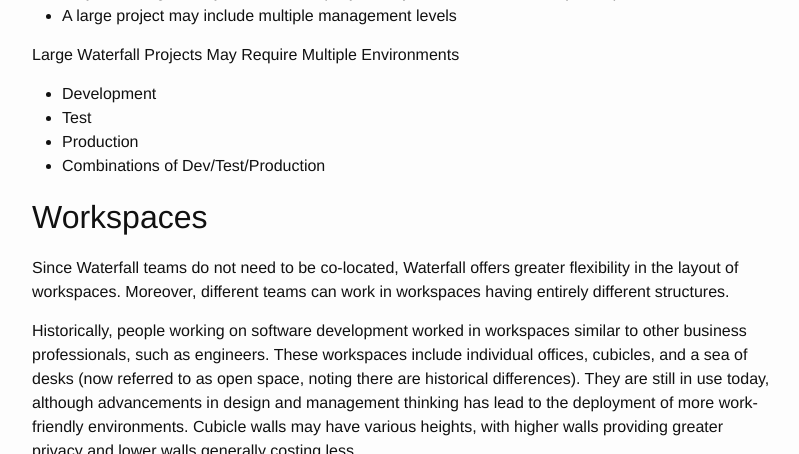
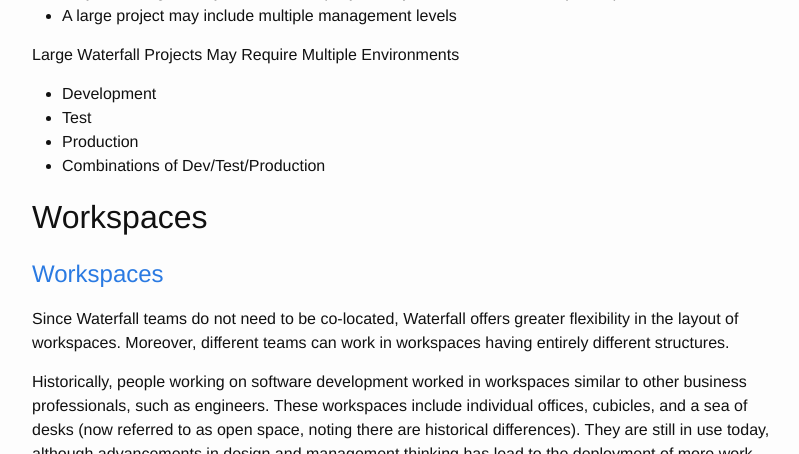
Before and after one commit to css566/css566.github.io, a Jekyll site: the page built from _posts/2016-05-03-waterfall_physical.md, in a window 1280 px wide and 900 px high, scrolled down 766 px, cut to the strip 0-454 px from the top of the window. Shown: the whole strip, without its empty margins (238-1037 px from the left). Built offline with Jekyll 4.4.1, drawn with Linux system fonts in a browser that asks for light colours; comment, search, counter and statistics services are not loaded.

Commit message:
Update 2016-05-03-waterfall_physical.md

```diff
--- a/_posts/2016-05-03-waterfall_physical.md
+++ b/_posts/2016-05-03-waterfall_physical.md
@@ -31,6 +31,7 @@ Large Waterfall Projects May Require Multiple Environments
 - Combinations of Dev/Test/Production
 
 ## Workspaces
+# <a name="workspaces">Workspaces</a>
 
 Since Waterfall teams do not need to be co-located, Waterfall offers greater flexibility in the layout of workspaces.  Moreover, different teams can work in workspaces having entirely different structures.
 
```
